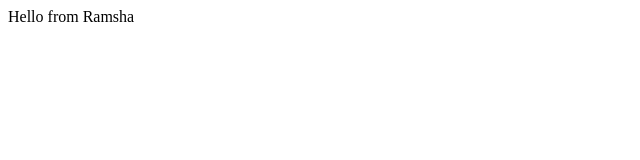
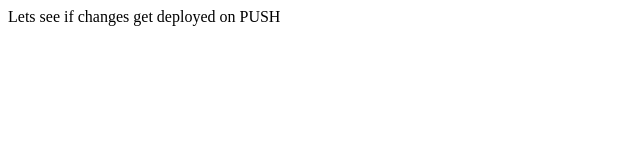
Before and after one commit to Ramsha-dev/BootCamp20, a plain HTML site: page index.html in a window 1280 px wide. Shown: the whole page, without its empty margins (0-640 px from the left). Drawn offline with Linux system fonts and the light colour scheme.

Commit message:
Update index.html

```diff
--- a/index.html
+++ b/index.html
@@ -8,7 +8,7 @@
 </head>
 <body>
     <div>
-        Hello from Ramsha
+        Lets see if changes get deployed on PUSH
     </div>
 </body>
 </html>
```
